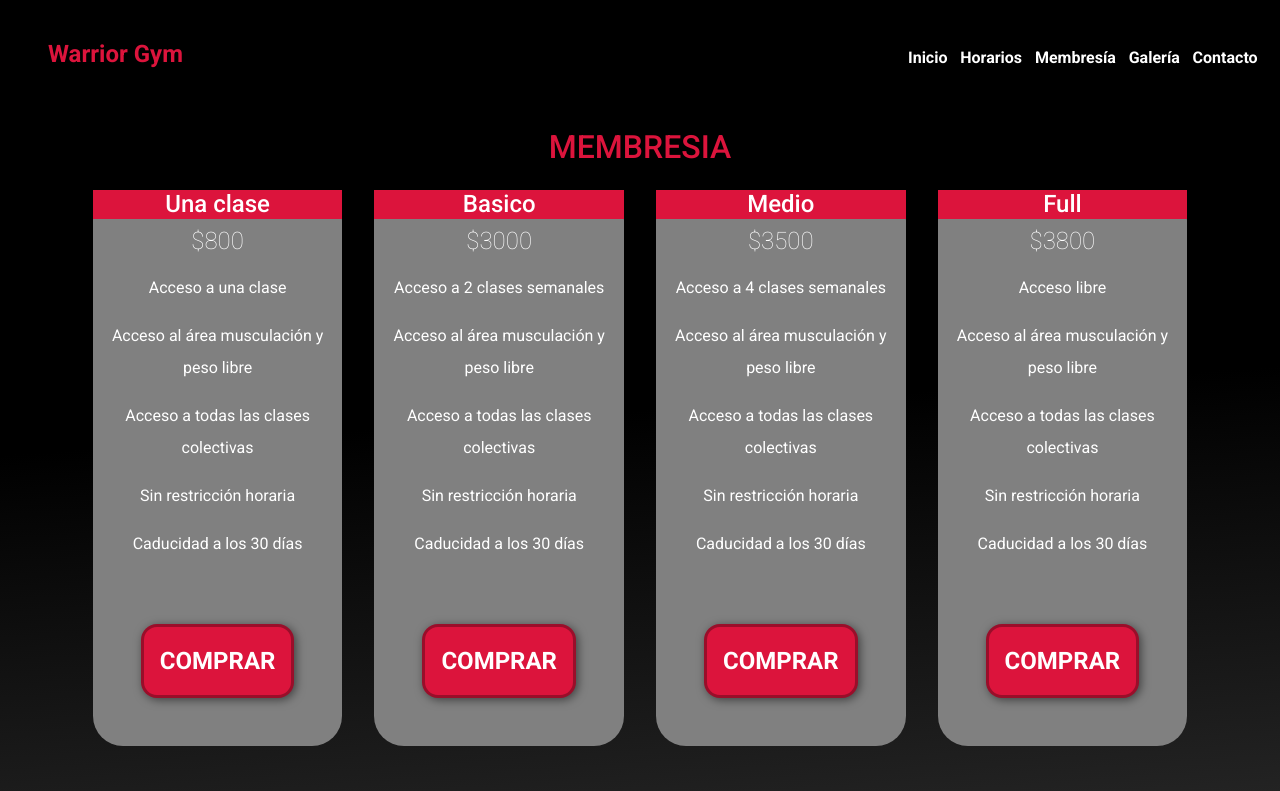
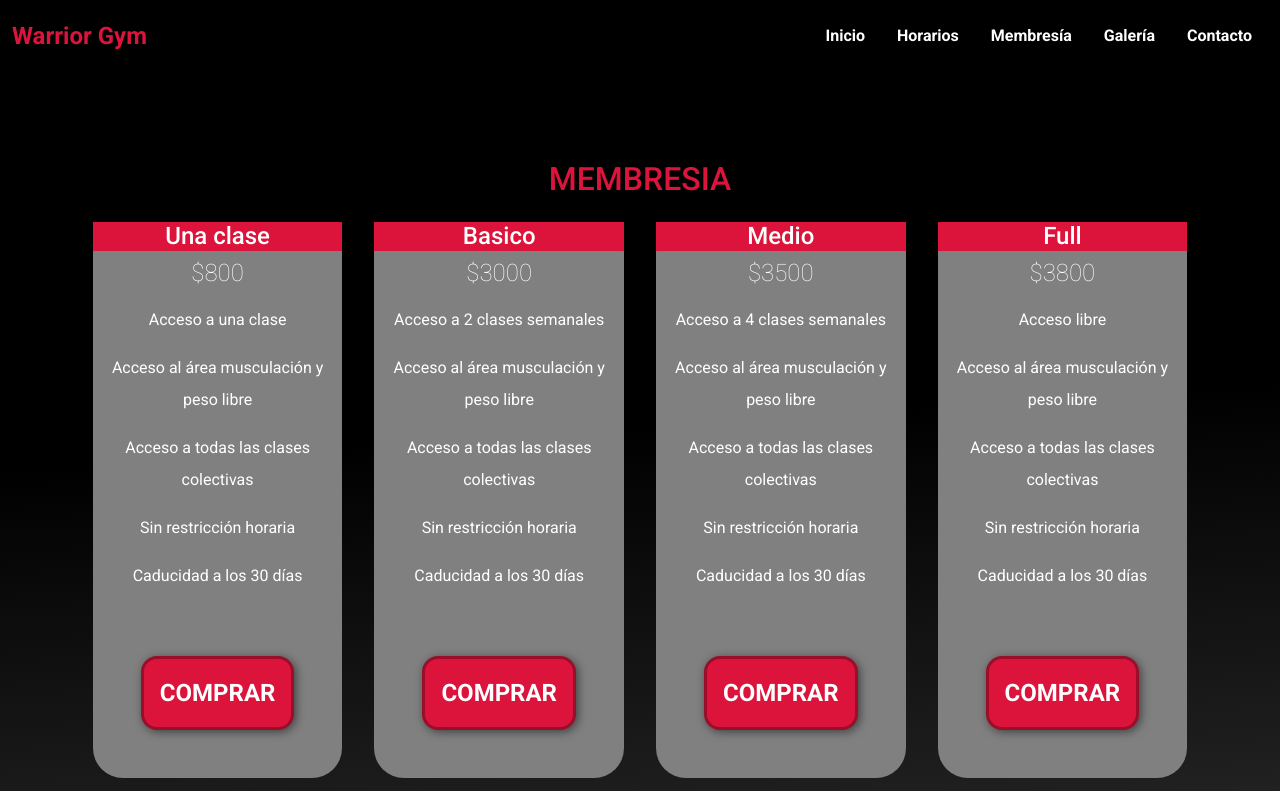
Before and after one commit to gastonarredondo17/warriorgym, a plain HTML site: page pages/membresia.html in a window 1280 px wide. Shown: the top 791 px of the page. Drawn offline with nearby package versions, Linux system fonts and the light colour scheme.

Commit message:
Menu hamburguesa + arreglos de nav bar para 768px + arreglo detalles membresia.html

```diff
--- a/estilos/syles.css
+++ b/estilos/syles.css
@@ -20,12 +20,33 @@ a {text-decoration: none;}
 
 /* --------------------------INDEX-------------------- */
 /* Header */
-.header {
+.navbar {
     background-color: black;
-    position: sticky;
+    position: fixed;
     z-index: 40000;
     top: 0%;
-    height: 20rem;
+    width: 100%;
+    text-align: right;
+}
+.navbar-toggler {
+    padding: 0.7rem;
+}
+.navbar-dark .navbar-toggler{
+
+}
+.collapse {
+    display: flex;
+    justify-content: flex-end;
+}
+.enlaces {
+    display: flex;
+    justify-content: flex-end;
+    color:white;
+    font-weight: bold;
+    padding: 1rem;
+}
+.enlaces:hover{
+    color: crimson;
 }
 
 .contenedor{
@@ -37,28 +58,17 @@ a {text-decoration: none;}
 }
 /* Logo/titulo */
 .titulo {
-    padding: 2.5rem 3rem;
     font-weight: bold;
-    color: crimson;
+    color: #dc143c;
     font-size: 1.5rem;
   }
+  .titulo:hover {
+    color: white;
 
-/* Menu */
-.header nav {
-    display: flex;
-    flex-direction: column;
-    text-align: center;
-    padding-bottom: 2px;
-}
-.header a {
-    padding: 0.4rem;
-    text-decoration: none;
-    font-weight: bold;
-    color: white;
-}
-.header a:hover {
-    color: crimson;
-}
+
+  }
+
+
 
 /* HERO */
 .hero {
@@ -165,7 +175,7 @@ button:hover{
 
 /*--------------------- HORARIOS.html -------------------*/
 .horarios h2 {
-    margin-top: 1rem;
+    margin-top: 4rem;
 }
 .main img {
     width: 400px;
@@ -211,7 +221,7 @@ button:hover{
     display: flex;
     justify-content: center;
     color: crimson;
-    margin-top: 2rem;
+    margin-top: 4rem;
 }
 /* Planes - membresia */
 .planes{
@@ -285,12 +295,15 @@ button:hover{
 
 }
 /* -------------------------CONTACTO.html-------------------- */
+.fotos h2 {
+    margin-top: 4rem;
+}
 .formulario {
     width: 25rem;
     background: rgb(53, 53, 53);
     padding: 1.8rem;
     margin: auto;
-    margin-top: 3rem;
+    margin-top: 6rem;
     border-radius: 30px;
     color: white;
     box-shadow: 7px 13px 37px #000;
@@ -339,7 +352,7 @@ button:hover{
     border-radius: 20px;
 }
 /* -----------------MEDIA QUERIE -------------------------*/
-    @media (min-width: 1024px) {
+    @media (min-width: 768px) {
 
     h1{ font-size: 2.5rem;}
     h2{ font-size: 2rem;}
@@ -350,22 +363,8 @@ button:hover{
 
     /*-------------------- INDEX----------------------- */
     /* HEADER */
-    .header{
-    position: fixed;
-    width: 100%;
-    height: 5rem;
-     }
-    .header .contenedor{
-        display: flex;
-        flex-direction: row;
-        justify-content: space-between;
-     }
-     .contenedor nav {
-        display: flex;
-        flex-direction: row;
-        padding-bottom: 0;
-        padding-right: 1rem;
-     }
+
+
      /* HERO */
      .hero h1 {
         font-size: 2.5rem;
@@ -556,7 +555,7 @@ button:hover{
         color: crimson;
         margin-top: 6rem;
         text-align: center;
-        font-family: 'Roboto';
+
     }
     .galeria{
         text-align: center;
--- a/pages/membresia.html
+++ b/pages/membresia.html
@@ -16,21 +16,33 @@
     <link rel="stylesheet" href="../estilos/syles.css">
 </head>
 <body>
-        <!-- Header -->
-        <header class="header">
-            <div class="contenedor">
-                <div class="logo">
-                    <h2 class="titulo animate__animated animate__backInLeft">Warrior Gym</h2>
-                </div>
-                <nav>
-                    <a href="../index.html">Inicio</a>
-                    <a href="horarios.html">Horarios</a>
-                    <a href="membresia.html">Membresía</a>
-                    <a href="galeria.html">Galería</a>
-                    <a href="contacto.html">Contacto</a>
-                </nav>
-            </div>
-        </header>
+        <!--------------- Menú ------------>
+    <nav class="navbar navbar-expand-md navbar-dark">
+        <div class="container-fluid">
+          <a class="titulo" href="../index.html">Warrior Gym</a>
+          <button class="navbar-toggler" type="button" data-bs-toggle="collapse" data-bs-target="#navbarNav" aria-controls="navbarNav" aria-expanded="false" aria-label="Toggle navigation">
+            <span class="navbar-toggler-icon"></span>
+          </button>
+          <div class="collapse navbar-collapse text-end" id="navbarNav">
+            <ul class="navbar-nav ">
+                <a class="enlaces" href="../index.html">Inicio</a>
+              </li>
+              <li class="nav-item">
+                <a class="enlaces" href="horarios.html">Horarios</a>
+              </li>
+              <li class="nav-item">
+                <a class="enlaces" href="membresia.html">Membresía</a>
+              </li>
+              <li class="nav-item">
+                <a class="enlaces" href="galeria.html">Galería</a>
+              </li>
+              <li class="nav-item">
+                <a class="enlaces" href="contacto.html">Contacto</a>
+              </li>
+            </ul>
+          </div>
+        </div>
+      </nav>
         <!-- Main - Planes -->
         <main class="membresia">
             <div class="membresiaTitulo"><h2>MEMBRESIA</h2></div>
```
Also changed, not shown: index.html (+29 -17 lines), pages/contacto.html (+27 -15 lines), pages/galeria.html (+29 -18 lines), pages/horarios.html (+27 -15 lines).
